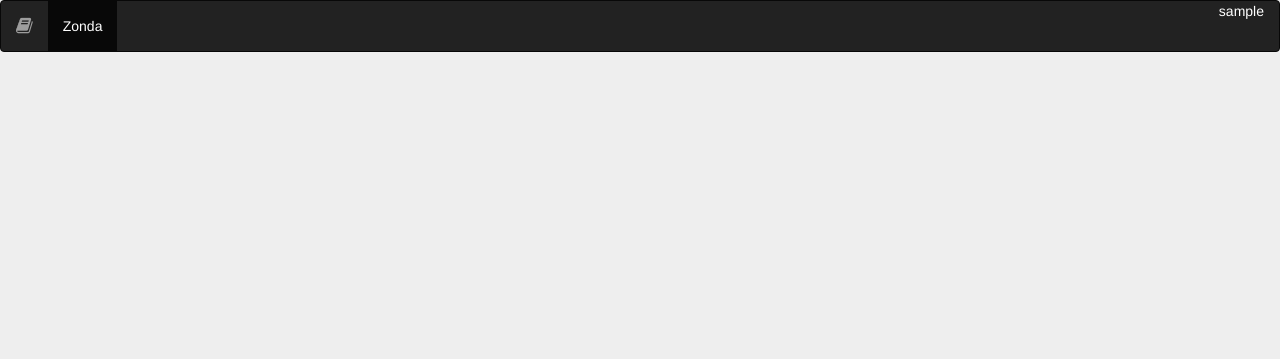
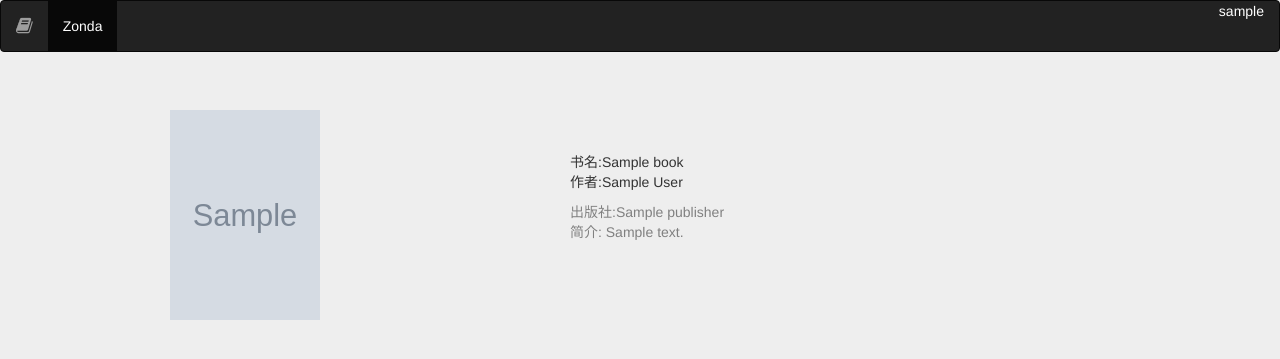
Before and after one commit to MoCuishle28/python-practice, a Flask app: template project1/app/templates/detil.html in a window 1280 px wide. Shown: the top 359 px of the page. Run offline with Flask 2, Linux system fonts and the light colour scheme; the template is opened without the code that fills it: most values are stand-ins (such as "Sample title", 1, 10 or a date in 2020); grey boxes marked "Sample" are stand-in pictures; some libraries are stand-ins or nearby versions.

Commit message:
zonda change 2

```diff
--- a/project1/app/models/gift.py
+++ b/project1/app/models/gift.py
@@ -17,7 +17,7 @@ class Gift():
 		'''
 		查询某本书相关的礼物
 		'''
-		sql = 'select * from gitf where book_id=%s;'
+		sql = 'select * from gift where book_id=%s;'
 		conn = pool.connection()
 		cur = conn.cursor()
 		cur.execute(sql,(book_id,))
--- a/project1/app/templates/base.html
+++ b/project1/app/templates/base.html
@@ -57,7 +57,7 @@
         <span class="icon-bar"></span>
         <span class="icon-bar"></span>
       </button>
-      <a class="navbar-brand" href="#">
+      <a class="navbar-brand" href="{{url_for('web.index')}}">
         <!-- <img src="../static/image/icon1.PNG" style="display: block; max-width: 100%;height: 100%;"> -->
         <i class="fa fa-book" aria-hidden="true"></i>
       </a>
--- a/project1/app/templates/detil.html
+++ b/project1/app/templates/detil.html
@@ -8,6 +8,26 @@
     	.mt{
     		margin-top: 38px;
     	}
+    	img:hover{
+    		transform: scale(1.0);
+    	}
+      .book{
+        width: 150px;
+        height: 210px;
+      }
+      .row{
+      	position: relative;
+
+      }
+      .left{
+      	position: absolute;
+      	left: 100px;
+      }
+      .right{
+      	position: absolute;
+      	left: 500px;
+      	margin-top: 80px;
+      }
     </style>
 {% endblock %}
 
@@ -15,6 +35,22 @@
 <!-- 导入头部导航条 -->
 {{super()}}
 
+<div class="container">
+		<div class="row">
+			<div class="col-md-6 mt left">
+				<img src="{{book['image']}}" class="book">
+			</div>
+
+			<div class="col-md-6 mt right">
+				<span>书名:{{book['title']}}</span>
+				<p>作者:{{book['author']}}</p>
+				<span class="f">出版社:{{book['publisher']}}</span>
+				<p class="f">简介:
+					{{book['summary']}}
+				</p>
+			</div>
+	</div>
+</div>
 
 {% endblock %}
 
```
Also changed, not shown: project1/app/templates/index.html (+6 -10 lines), project1/app/web/main.py (+11 -3 lines), project1/app/models/book.py (line endings or trailing spaces).
